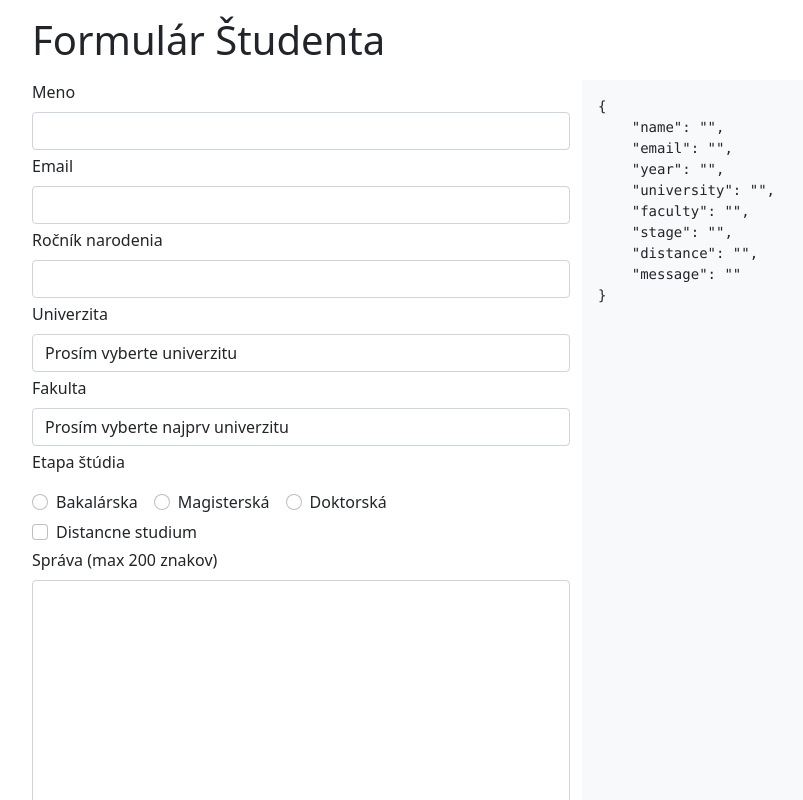
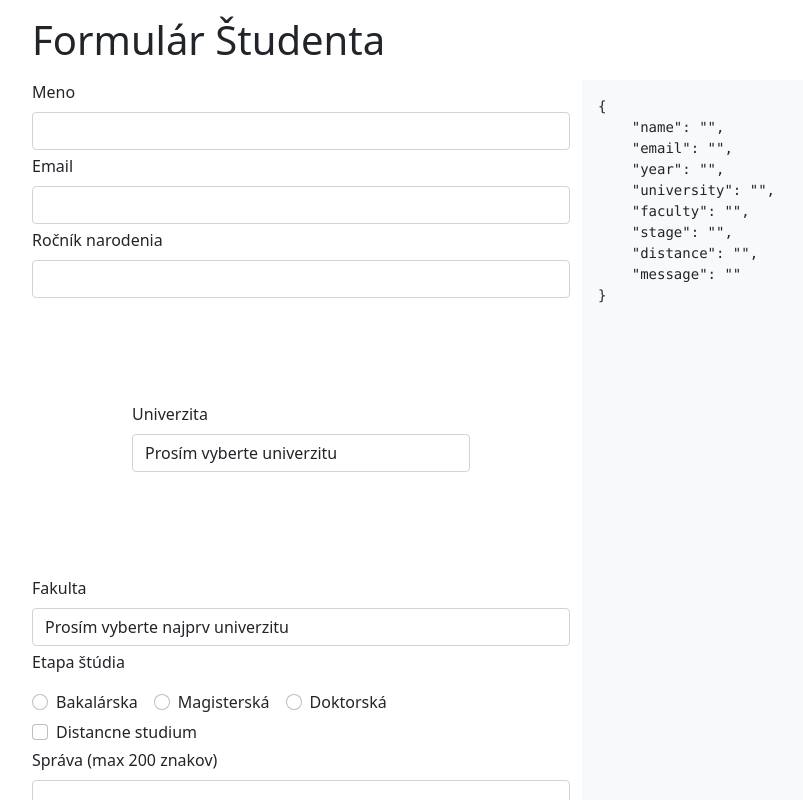
Before and after one commit to slavokozar/react-pre-zaciatocnikov-form-student, a React (Create React App) app: page / in a window 1280 px wide. Shown: the top 800 px of the page, without its empty margins (54-857 px from the left). Built offline with nearby package versions, Linux system fonts and the light colour scheme.

Commit message:
added form

```diff
--- a/src/App.js
+++ b/src/App.js
@@ -67,6 +67,7 @@ function App() {
             <h1 className="mb-3">Formulár Študenta</h1>
             <div className="row">
                 <div className="col">
+                    <form action="" onSubmit={(e) => {e.preventDefault(); alert(e)}}>
                         <div className="mb-1">
                             <label className="form-label" htmlFor="name">Meno</label>
                             <input className="form-control" type="text" name="name" id="name" value={name}
@@ -82,7 +83,7 @@ function App() {
                             <input className="form-control" type="number" name="year" id="year" value={year}
                                    onChange={(e) => setYear(e.target.value)}/>
                         </div>
-                    <div className="mb-1">
+                        <div className="mb-1" style={{padding: '100px'}}>
                             <label className="form-label" htmlFor="school">Univerzita</label>
                             <select className="form-control" value={university}
                                     onChange={(e) => setUniversity(e.target.value)}>
@@ -95,7 +96,8 @@ function App() {
                         </div>
                         <div className="mb-1">
                             <label className="form-label" htmlFor="faculty">Fakulta</label>
-                        <select className="form-control" value={faculty} onChange={(e) => setFaculty(e.target.value)}>
+                            <select className="form-control" value={faculty}
+                                    onChange={(e) => setFaculty(e.target.value)}>
                                 {
                                     university === '' ? (
                                         <option value="">Prosím vyberte najprv univerzitu</option>
@@ -111,7 +113,8 @@ function App() {
                         <div className="mb-1">
                             <p>Etapa štúdia</p>
                             <div className="form-check form-check-inline">
-                            <input className="form-check-input" type="radio" name="stage" id="bachelor" value="bachelor"
+                                <input className="form-check-input" type="radio" name="stage" id="bachelor"
+                                       value="bachelor"
                                        checked={stage === 'bachelor'}
                                        onChange={(e) => {
                                            setStage(e.target.checked ? 'bachelor' : stage)
@@ -155,6 +158,7 @@ function App() {
                                       value={message} onChange={(e) => setMessage(e.target.value)}></textarea>
                         </div>
                         <button className="btn btn-primary" type="submit">Odoslať</button>
+                    </form>
                 </div>
                 <div className="col" style={{backgroundColor: '#f8f9fa', padding: '1rem'}}>
                     <div>
```
Lines whose indentation alone changed are shown as unchanged.
